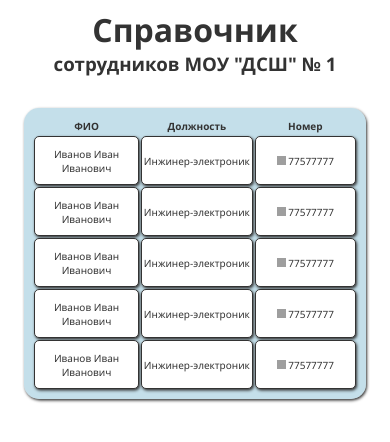
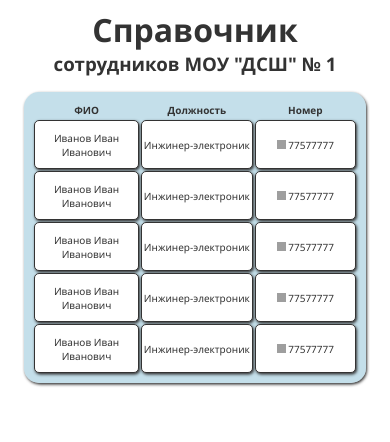
Before and after one commit to Riv33R/info, a Flask app: page / in a window 390 px wide. Shown: the top 442 px of the page. Run offline with Flask 3, Linux system fonts and the light colour scheme; grey boxes are pictures that could not be loaded.

Commit message:
Update style.css

```diff
--- a/static/style.css
+++ b/static/style.css
@@ -15,7 +15,7 @@ html {
     padding: 0.5rem;
     display: flex;
     justify-content: center;
-    margin: 0 auto;
+    margin: 1rem auto;
     border-radius: 15px;
     pointer-events: none;
     background-color: rgba(154, 201, 219, 0.582);
@@ -55,7 +55,7 @@ td {
 
 @media screen and (max-width: 645px){
     .tabl{
-        margin: 2rem 1rem 0 1rem;
+        margin: 1rem 1rem 0 1rem;
         font-size: x-small;
         min-width: 10vh;
     }
```
